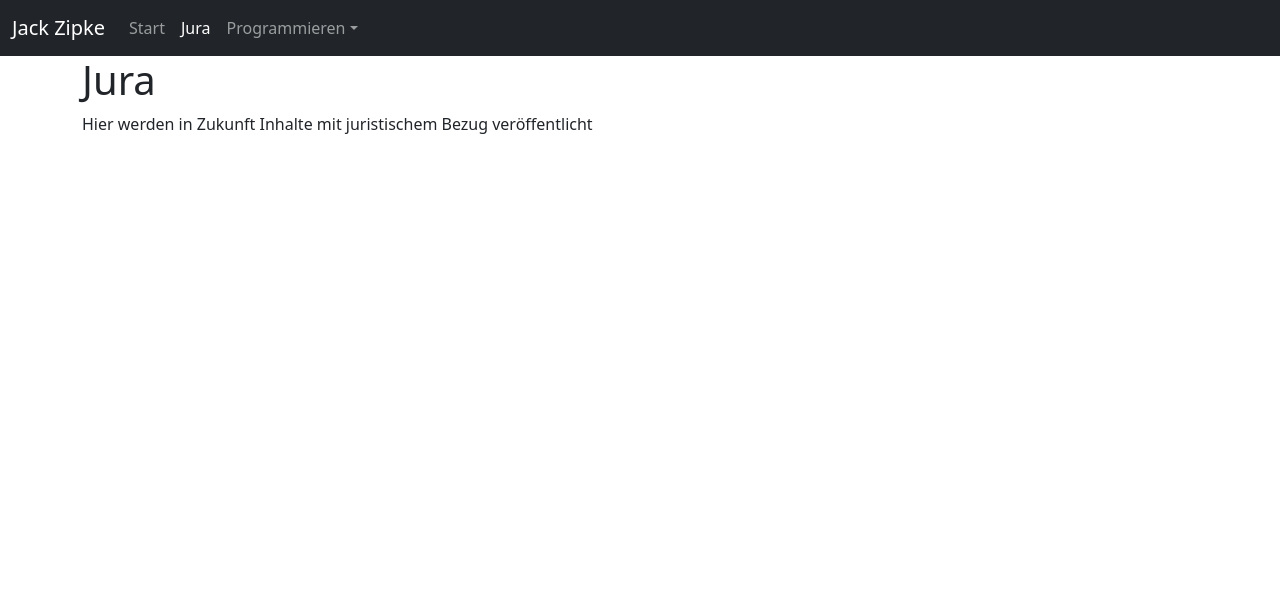
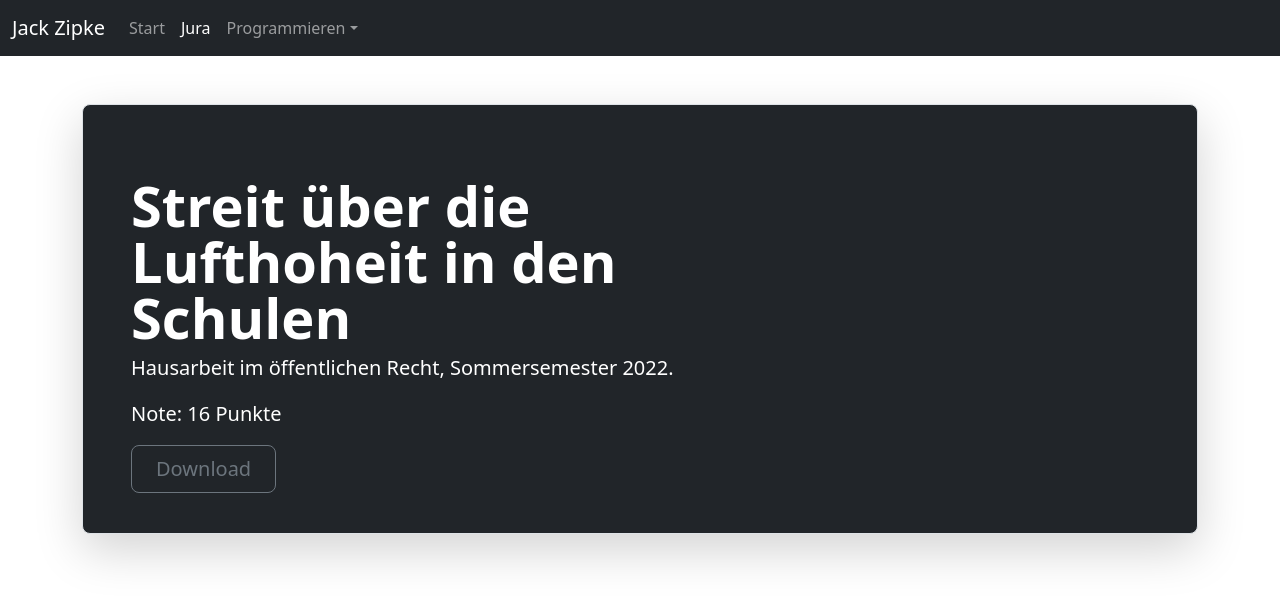
Before and after one commit to JackZipke/html, a Flask app: page /jura/ in a window 1280 px wide. Shown: the top 602 px of the page. Run offline with Flask 2, Linux system fonts and the light colour scheme; some libraries are stand-ins or nearby versions.

Commit message:
Hausarbeit hinzugefügt

```diff
--- a/FlaskApp/templates/jura.html
+++ b/FlaskApp/templates/jura.html
@@ -6,10 +6,23 @@
     {% set activePage = "jura" %}
     {% block content %}
 
-    <div>
-    <h1>Jura</h1>
-    <p>Hier werden in Zukunft Inhalte mit juristischem Bezug veröffentlicht</p>
+    <div class="container my-5">
+        <div class="bg-dark text-white">
+            <div class="row p-4 pb-0 pe-lg-0 pt-lg-5 align-items-center bg-dark rounded-3 border shadow-lg">
+
+                <div class="col-8 p-4">
+                    <h1 class="display-4 fw-bold lh-1">Streit über die Lufthoheit in den Schulen</h1>
+                    <p class="lead">Hausarbeit im öffentlichen Recht, Sommersemester 2022.</p>
+                    <p class="lead">Note: 16 Punkte</p>
+                    <div class="d-grid gap-2 d-md-flex justify-content-md-start mb-4 mb-lg-3">
+                        <button type="button" class="btn btn-outline-secondary btn-lg px-4" href="/static/Dokumente/Hausarbeit-OeffR-SS22.pdf">Download</button>
+                    </div>
+                </div>
+            </div>
+        </div>
     </div>
+
+
     {% endblock %}
 </body>
 </html>
```
Also changed, not shown: 5 other files.
